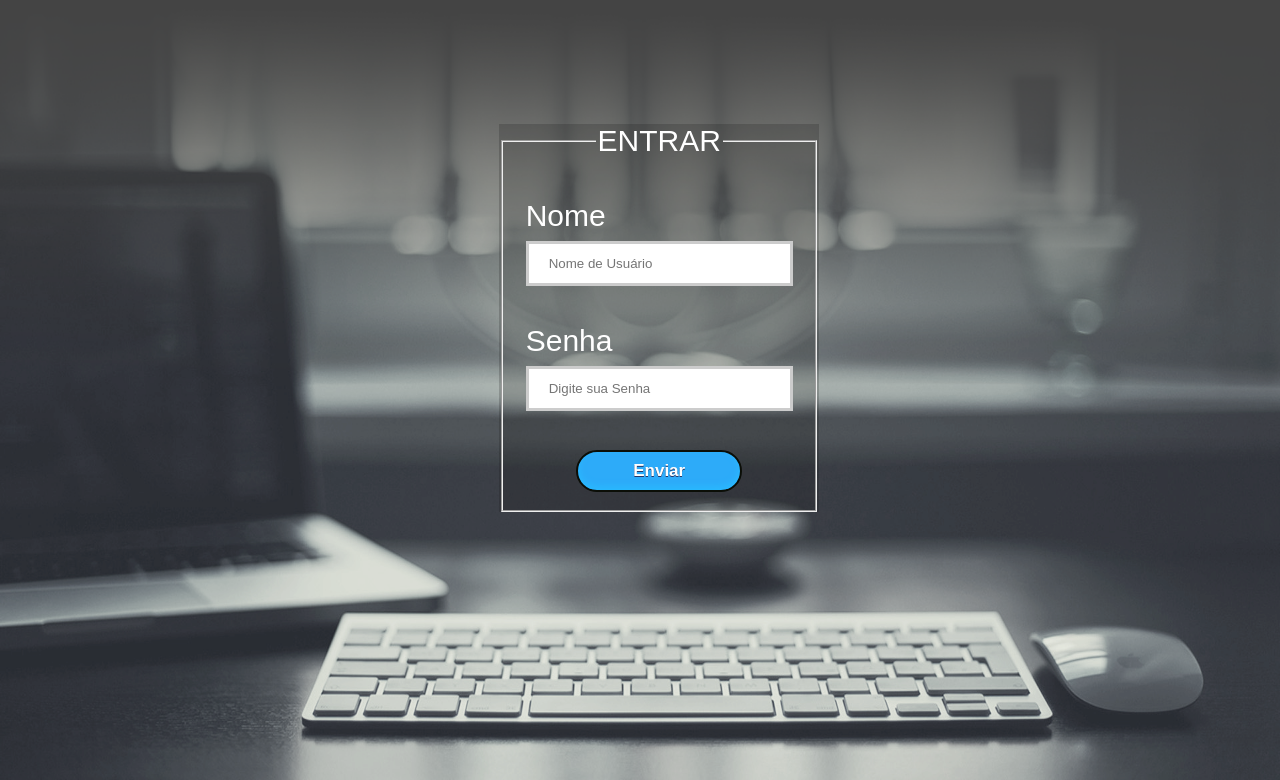
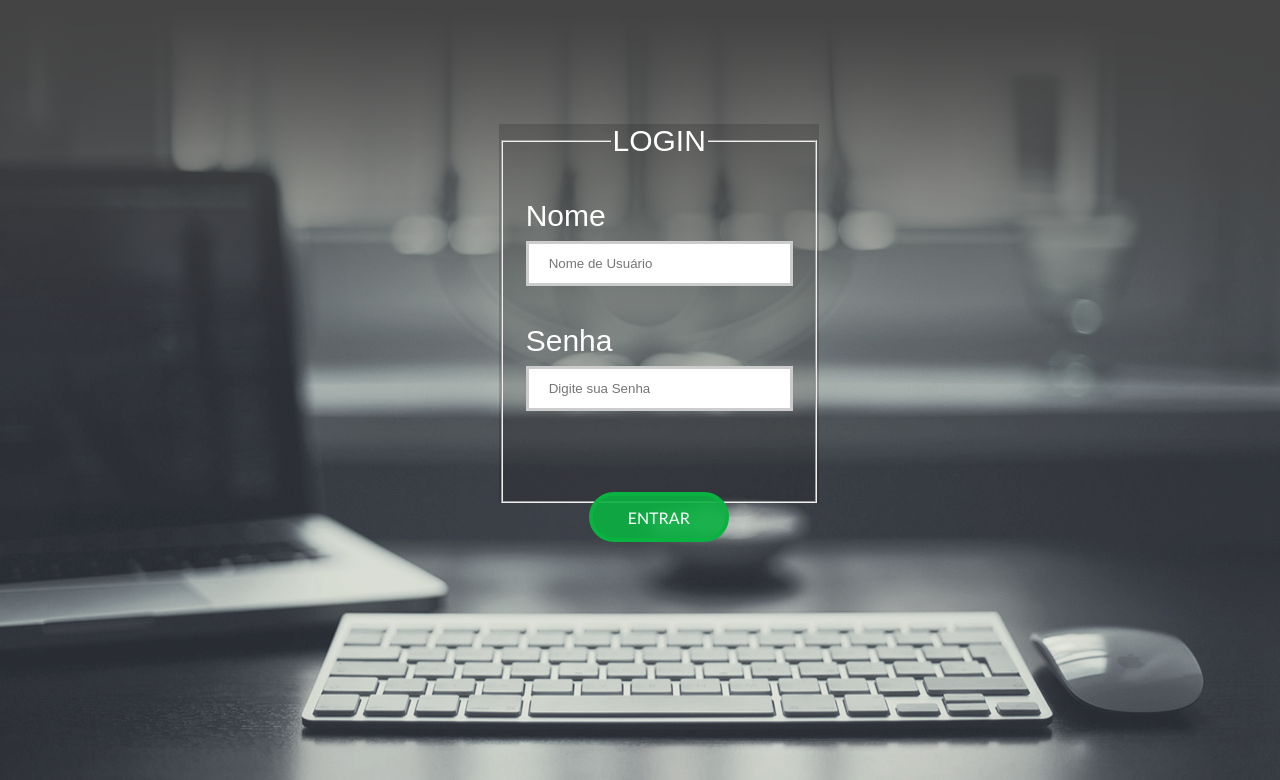
Before and after one commit to adrianrochab/projeti-6_SEM, a plain HTML site: page Master 31-10-18/login.html in a window 1280 px wide. Shown: the part 20-800 px from the top of the page. Drawn offline with Linux system fonts and the light colour scheme.

Commit message:
update botao enviar e logar

```diff
--- a/Master 31-10-18/_css/inscricao.css
+++ b/Master 31-10-18/_css/inscricao.css
@@ -1,5 +1,7 @@
 
 @charset "UTF-8";
+@import url('https://fonts.googleapis.com/css?family=Lato');
+
 #lgtp{
 position: absolute;
 left:9px;
@@ -113,7 +115,7 @@ input[type=text] {
 }
 
 input[type=text]:focus {
-    border: 3px solid #2dabf9;
+    border: 3px solid rgba(10, 178, 66, 0.9);
 }
 
 input[type=password] {
@@ -128,7 +130,7 @@ input[type=password] {
 }
 
 input[type=password]:focus {
-    border: 3px solid #2dabf9;
+    border: 3px solid rgba(10, 178, 66, 0.9);
 }
 input[type=email] {
     width: 100%;
@@ -142,45 +144,34 @@ input[type=email] {
 }
 
 input[type=email]:focus {
-    border: 3px solid #2dabf9;
+    border: 3px solid rgba(10, 178, 66, 0.9);
 }
 
 }
-#submit:hover {
-  background-color:#0688fa;
-}
+
 #submit:active {
   position:relative;
   top:1px;
 }
 
- button {
-    -moz-box-shadow:inset 0px -3px 7px 0px #29bbff;
-  -webkit-box-shadow:inset 0px -3px 7px 0px #29bbff;
-  box-shadow:inset 0px -3px 7px 0px #29bbff;
-  background-color:#2dabf9;
-  -moz-border-radius:42px;
-  -webkit-border-radius:42px;
-  border-radius:42px;
-  border:2px solid #0b0e07;
-  display:inline-block;
-  cursor:pointer;
-  color:#ffffff;
-  font-family:Arial;
-  font-size:17px;
-  font-weight:bold;
-  padding:9px 55px;
-  text-decoration:none;
-  text-shadow:0px 1px 0px #263666;
+ button{
+  margin: 5% 0;
+  font-family: Lato;
+  height: 50px;
+  border-radius: 25px;
+  border: 0;
+  background: rgba(10, 178, 66, 0.9);
+  color: #fff;
+  text-transform: uppercase;
+  font-size: 12pt;
+  cursor: pointer;
+  outline: none;
+  transition: all 0.5s;
+  border: 4px solid rgb(10, 178, 66);
 }
-button:hover {
-
-  background:-moz-linear-gradient(top, #0688fa 5%, #2dabf9 100%);
-  background:-webkit-linear-gradient(top, #0688fa 5%, #2dabf9 100%);
-  background:-o-linear-gradient(top, #0688fa 5%, #2dabf9 100%);
-  background:-ms-linear-gradient(top, #0688fa 5%, #2dabf9 100%);
-  background:linear-gradient(to bottom, #0688fa 5%, #2dabf9 100%);
-  background-color:#0688fa;
+button:hover{
+  transform:scale(1.06);
+  opacity:0.8;
 }
 
 section#corpo{
@@ -195,3 +186,27 @@ section#corpo{
   bottom: 50%;
   font-size:18pt;
 }
+.loading{
+  width:100%;
+  height:16.4%;
+  text-align:center;
+}
+
+.btn{
+  width: 140px;
+  position: relative;
+  bottom: -600%;
+  right: -22.5%;
+  top: 567%;
+}
+
+.btn-fill{
+  font-size: 0;
+  width: 50px;
+  border-right: 4px solid #fff;
+}
+.btn-load{animation: loader .7s linear infinite;}
+@keyframes loader{
+  0%{transform: rotateZ(0);}
+  100%{transform: rotateZ(360deg);}
+}
--- a/Master 31-10-18/_css/login.css
+++ b/Master 31-10-18/_css/login.css
@@ -1,4 +1,6 @@
 @charset "UTF-8";
+@import url('https://fonts.googleapis.com/css?family=Lato');
+
 #lgtp{
 position: absolute;
 left:-9%;
@@ -55,7 +57,7 @@ input[type=text] {
 }
 
 input[type=text]:focus {
-    border: 3px solid #2dabf9;
+    border: 3px solid rgba(10, 178, 66, 0.9);
 }
 
 input[type=password] {
@@ -70,43 +72,63 @@ input[type=password] {
 }
 
 input[type=password]:focus {
-    border: 3px solid #2dabf9;
+    border: 3px solid rgba(10, 178, 66, 0.9);
 }
 
-}
-#submit:hover {
-  background-color:#0688fa;
-}
+
 #submit:active {
   position:relative;
   top:1px;
 }
 
- button {
-    -moz-box-shadow:inset 0px -3px 7px 0px #29bbff;
-  -webkit-box-shadow:inset 0px -3px 7px 0px #29bbff;
-  box-shadow:inset 0px -3px 7px 0px #29bbff;
-  background-color:#2dabf9;
-  -moz-border-radius:42px;
-  -webkit-border-radius:42px;
-  border-radius:42px;
-  border:2px solid #0b0e07;
-  display:inline-block;
-  cursor:pointer;
-  color:#ffffff;
-  font-family:Arial;
-  font-size:17px;
-  font-weight:bold;
-  padding:9px 55px;
-  text-decoration:none;
-  text-shadow:0px 1px 0px #263666;
+ button{
+  margin: 5% 0;
+  font-family: Lato;
+  height: 50px;
+  border-radius: 25px;
+  border: 0;
+  background: rgba(10, 178, 66, 0.9);
+  color: #fff;
+  text-transform: uppercase;
+  font-size: 12pt;
+  cursor: pointer;
+  outline: none;
+  transition: all 0.5s;
+  border: 4px solid rgb(10, 178, 66);
+  position: relative;
 }
-button:hover {
+button:hover{
+  transform:scale(1.06);
+  opacity:0.8;
+}
+.loading{
+  width:100%;
+  height:20%;
+  text-align:center;
+}
 
-  background:-moz-linear-gradient(top, #0688fa 5%, #2dabf9 100%);
-  background:-webkit-linear-gradient(top, #0688fa 5%, #2dabf9 100%);
-  background:-o-linear-gradient(top, #0688fa 5%, #2dabf9 100%);
-  background:-ms-linear-gradient(top, #0688fa 5%, #2dabf9 100%);
-  background:linear-gradient(to bottom, #0688fa 5%, #2dabf9 100%);
-  background-color:#0688fa;
+.btn{
+  width: 140px;
+  position: absolute;
+  bottom: -900%;
+  top: 56%;
+  left: 46%;
 }
+
+.btn-fill{
+  font-size: 0;
+  width: 50px;
+  border-right: 4px solid #fff;
+}
+.btn-load{
+  animation: loader .7s linear infinite;
+}
+
+@keyframes loader{
+  0%{
+    transform: rotateZ(0);
+  }
+  100%{
+    transform: rotateZ(360deg);
+  }
+}
--- a/Master 31-10-18/login.html
+++ b/Master 31-10-18/login.html
@@ -8,16 +8,37 @@
 </head>
 <body>
 
-<a href="inscricao.html"> <img src="CODEDEVE.png" width="500" id="lgtp" a/> </a>
+<a href="inscricao.html"> <img src="CODEDEVE.png" width="500" id="lgtp" /> </a>
 
 <form id="inscrição1">
       <fieldset id='sign_in'>
-      	<legend>ENTRAR</legend>
+      	<legend>LOGIN</legend>
       	<p> <label for="nome">Nome</label> <input type="text" name="cam_nome" id="nome" size="30" maxlength="50" placeholder="Nome de Usuário"></p>
-       <p> <label for="senha">Senha</label> <input type="password" name="cam_senha" id="senha" size="30" maxlength="8" placeholder="Digite sua Senha"></p>
-      	 <button type="submit" name="submit">Enviar</button>
-      </fieldset>
+       <p> <label for="senha">Senha</label> <input type="password" name="cam_senha" id="senha" size="30" maxlength="8" placeholder="Digite sua Senha"></p><br>
+     </fieldset>
       </form>
+
+
+      <div class="loading"><button type="submit" class="btn" id="botao">Entrar</button>
+         <script type="text/javascript">
+           var button = document.querySelector('#botao');
+
+button.onclick = function(){
+  this.classList.add('btn-fill');
+  setTimeout(function(){
+    button.classList.add('btn-load');
+  }, 200);
+  setTimeout(function(){
+    button.classList.remove('btn-fill');
+    button.classList.remove('btn-load')
+    button.innerHTML = "Logado!";
+    setTimeout(function(){
+      button.innerHTML = "Entrar";
+    }, 2000);
+  },4000);
+}
+         </script>
+          </div>
 
 </body>
 </html>
```
Also changed, not shown: Master 31-10-18/inscricao.html (+25 -3 lines).
